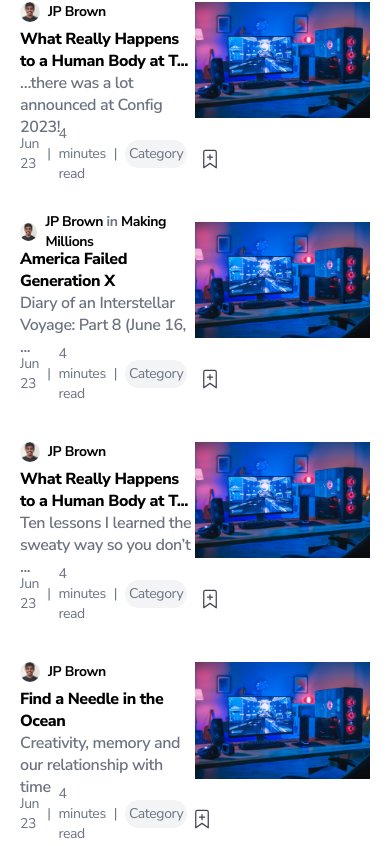
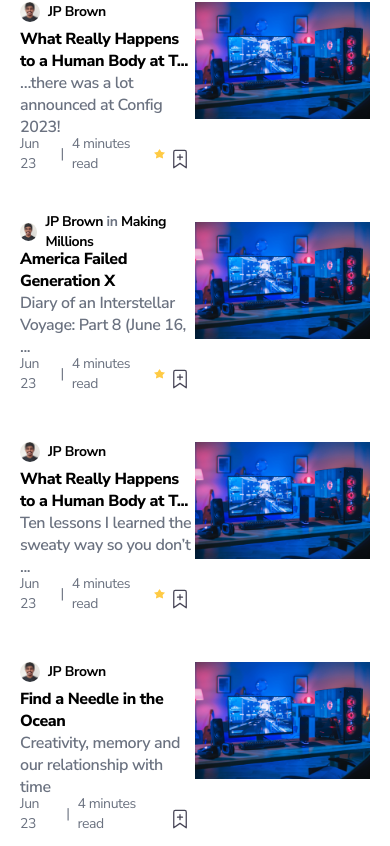
Before and after one commit to IsuruVihan/quill-pen, a Next.js app: page / in a window 390 px wide. Shown: the part 1458-2304 px from the top of the page. Built offline with nearby package versions, Linux system fonts and the light colour scheme.

Commit message:
Removed unnecessary style logics

```diff
--- a/app/components/TrendingPost.tsx
+++ b/app/components/TrendingPost.tsx
@@ -116,18 +116,12 @@
                 `hidden md:block lg:hidden font-extrabold leading-snug ${title.size === "regular" ? "text-md" : "text-2xl"}`
               }
             >{formatBlogTitle("md")}</p>
-            <p
-              className={
-                // `hidden sm:block md:hidden font-extrabold leading-snug ${title.size === "regular" ? "text-md" : "text-2xl"}`
-                `hidden sm:block md:hidden font-extrabold leading-snug text-md`
-              }
-            >{formatBlogTitle("sm")}</p>
-            <p
-              className={
-                // `block sm:hidden font-extrabold leading-snug ${title.size === "regular" ? "text-md" : "text-2xl"}`
-                `block sm:hidden font-extrabold leading-snug text-md`
-              }
-            >{formatBlogTitle("xs")}</p>
+            <p className="hidden sm:block md:hidden font-extrabold leading-snug text-md">{
+              formatBlogTitle("sm")}
+            </p>
+            <p className="block sm:hidden font-extrabold leading-snug text-md">
+              {formatBlogTitle("xs")}
+            </p>
           </Link>
           {subtitle && <Link href={link}>
             <p className="font-semibold leading-snug text-gray-500">
@@ -142,9 +136,9 @@
             <p>{date}</p>
             <p>|</p>
             <p>{minutes} minute{parseInt(minutes) > 1 ? 's' : ''} read</p>
-            {category && <p>|</p>}
+            {category && <p className="hidden sm:block">|</p>}
             {category &&
-              <Link href={"/"}>
+              <Link href={"/"} className="hidden sm:block">
                 <p className="bg-gray-100 p-1 rounded-2xl hover:bg-gray-200 transition-colors duration-300 ease-in-out">
                   {category}
                 </p>
```
